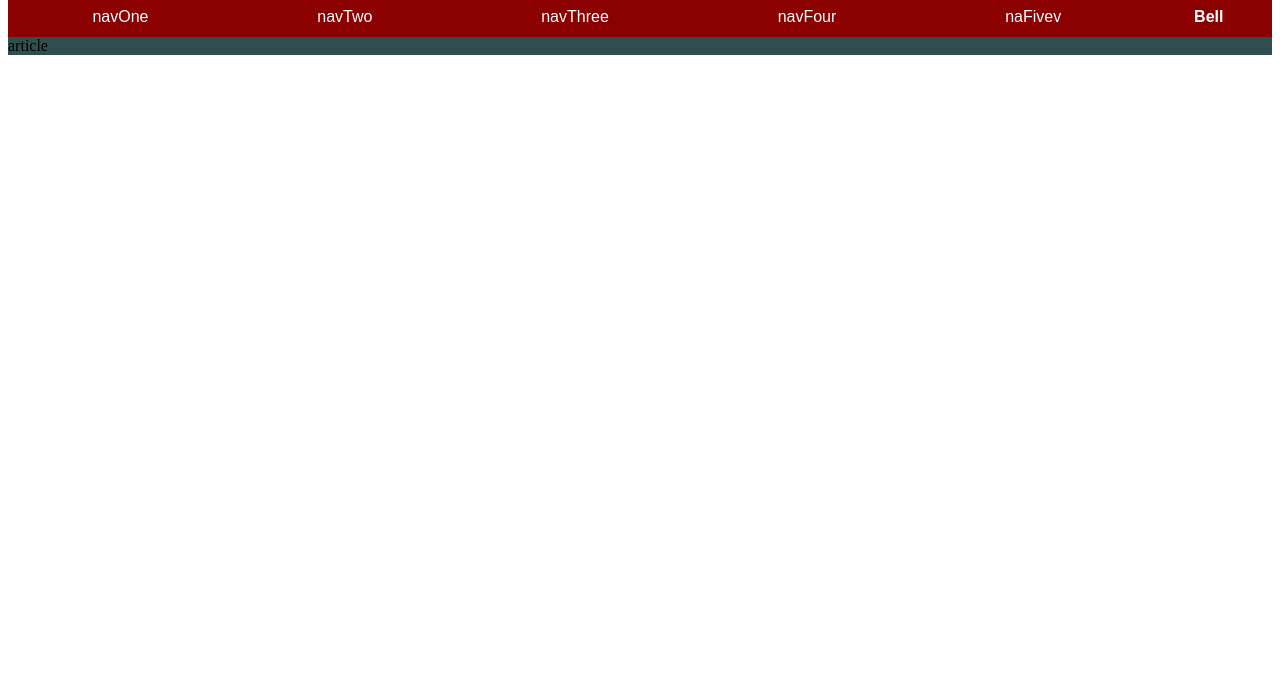
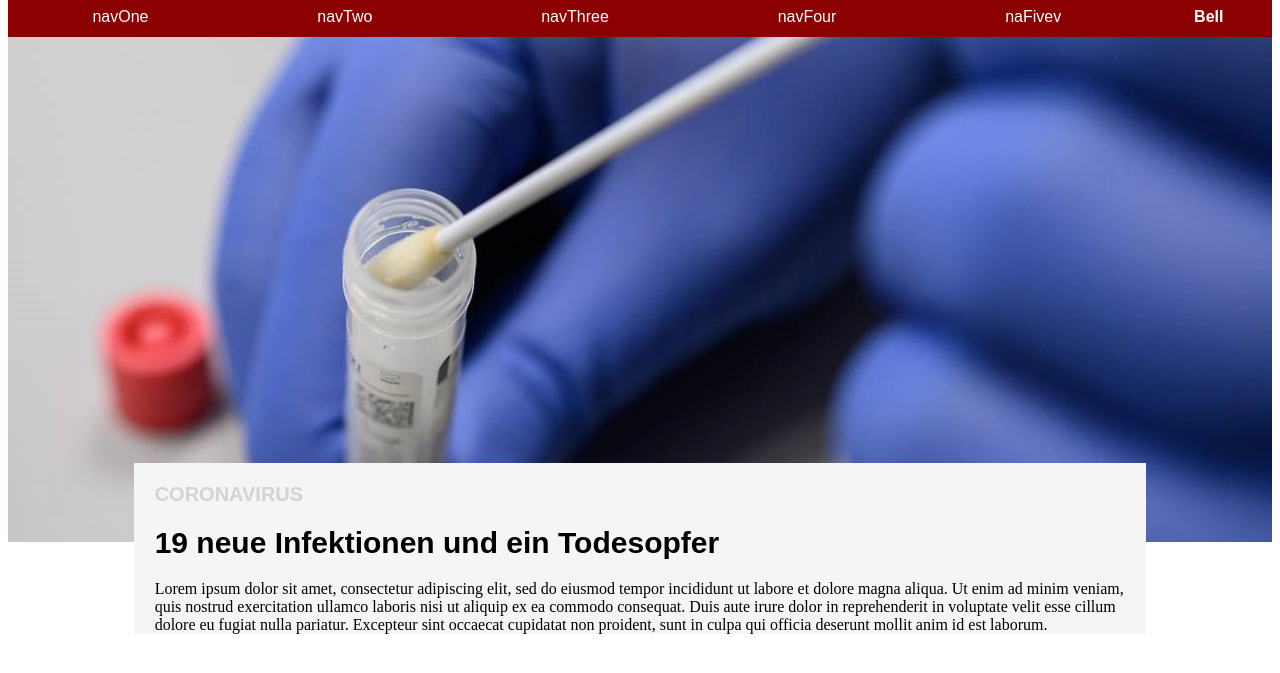
Before and after one commit to simon5432/4aWI_Simon, a plain HTML site: page ORF/index.html in a window 1280 px wide. Shown: the part 149-822 px from the top of the page. Before the commit the page ends 800 px from the top, so only its background shows below. Drawn offline with Linux system fonts and the light colour scheme.

Commit message:
orf site finished

```diff
--- a/ORF/index.html
+++ b/ORF/index.html
@@ -23,7 +23,7 @@
     </div>
     <div class="orfLogoDiv">
       <header1>Vorarlberg</header1>
-      <img src="/ORF/orf_logo.svg" alt="ORF Logo" max-width="100%" width="20%"/>
+      <img src="orf_logo.svg" alt="ORF Logo" max-width="100%" width="20%" />
     </div>
     <div class="nav">
       <div class="navTwoLeft">
@@ -35,6 +35,23 @@
       </div>
       <div class="navTwoRight"><a class="navText">Bell</a></div>
     </div>
-    <div class="article">article</div>
+    <div class="articMax">
+      <div class="articleImage">
+        <img src="GetImage.jpeg" alt="articleImage" width="100%" />
+      </div>
+      <div class="article">
+        <h2>CORONAVIRUS</h2>
+        <h1>19 neue Infektionen und ein Todesopfer</h1>
+        <p class="articleText">
+          Lorem ipsum dolor sit amet, consectetur adipiscing elit, sed do
+          eiusmod tempor incididunt ut labore et dolore magna aliqua. Ut enim ad
+          minim veniam, quis nostrud exercitation ullamco laboris nisi ut
+          aliquip ex ea commodo consequat. Duis aute irure dolor in
+          reprehenderit in voluptate velit esse cillum dolore eu fugiat nulla
+          pariatur. Excepteur sint occaecat cupidatat non proident, sunt in
+          culpa qui officia deserunt mollit anim id est laborum.
+        </p>
+      </div>
+    </div>
   </body>
 </html>
--- a/ORF/style.css
+++ b/ORF/style.css
@@ -27,8 +27,20 @@
     align-items: center;
     justify-content: left;
 }
+.articMax{
+    position: relative;
+    justify-content: center;
+}
 .article{
-    background-color: darkslategray;
+    margin: auto;
+    width: 80%;
+    background-color: whitesmoke;
+    height:fit-content;
+    position: relative;
+    top: -100px;
+}
+.articleImage{
+    position: relative;
 }
 
 .navTwoLeft{
@@ -49,3 +61,20 @@ header1{
     font-family: "ORF ON",Arial,Helvetica,Lucida Sans Unicode,Lucida Grande,sans-serif;
     font-feature-settings: "liga", "kern";
 }
+h2{
+    padding-top: 2%;
+    padding-left: 2%;
+    font-size: 20px;
+    color: lightgrey;
+    font-family: "ORF ON",Arial,Helvetica,Lucida Sans Unicode,Lucida Grande,sans-serif;
+    font-feature-settings: "liga", "kern";
+}
+h1{
+    padding-left: 2%;
+    font-size: 30px;
+    font-family: "ORF ON",Arial,Helvetica,Lucida Sans Unicode,Lucida Grande,sans-serif;
+    font-feature-settings: "liga", "kern";
+}
+.articleText{
+    padding-left: 2%;
+}
```
Also changed, not shown: ORF/GetImage.jpeg (added).
